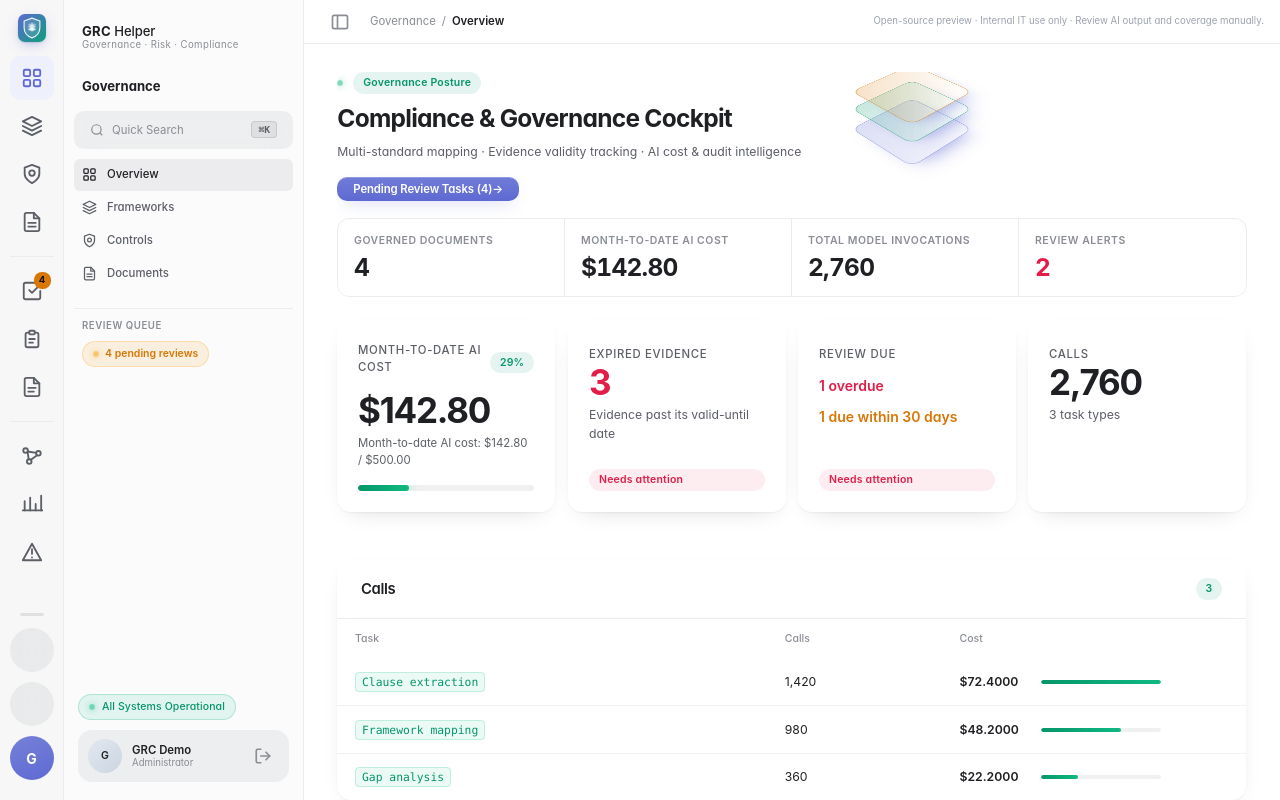
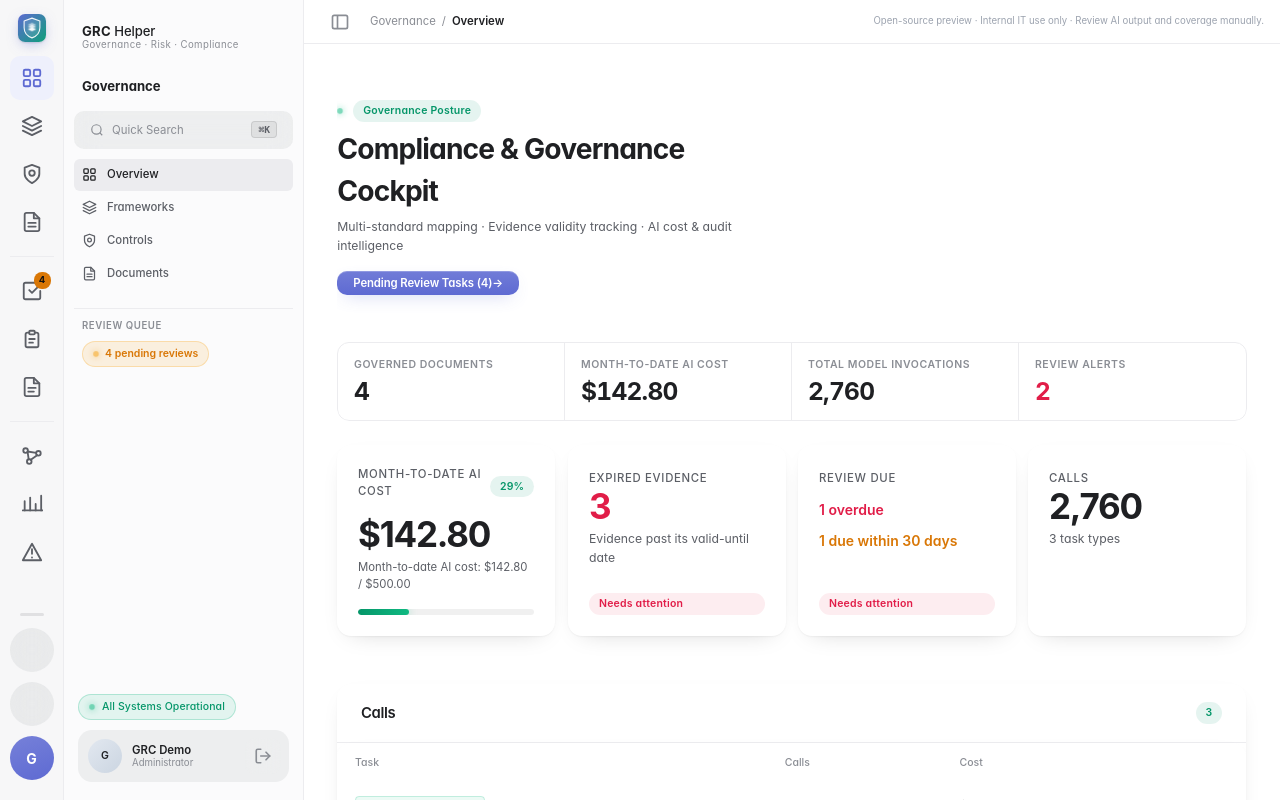
Before and after one commit to pz1130/GRC-Helper-Lite, a React (Vite) app in the folder frontend/: page / in a window 1280 px wide. Both pictures are taken after a click on the button "Enter demo ➜". Shown: the top 800 px of the page. Built offline with nearby package versions, Linux system fonts and the light colour scheme.

Commit message:
feat(home): make p1 dot-grid the default homepage hero; ?hero=p2|p3|p4 optional, ?hero=b old aurora

```diff
--- a/frontend/src/pages/Overview.tsx
+++ b/frontend/src/pages/Overview.tsx
@@ -13,7 +13,8 @@ import { reviewState } from "../reviewDue";
 const HeroV2 = lazy(() => import("../three/HeroV2"));
 import { HomeMotionVisual, MotionTitle, CountUp, HOME_MOTIONS, type HomeMotion } from "../home/HomeMotion";
 /** 首页动效候选：?hero=p1..p4（不带参数仍是原默认）。 */
-function homeMotion(): HomeMotion | null { const q = new URLSearchParams(window.location.search).get("hero"); return (HOME_MOTIONS as readonly string[]).includes(q ?? "") ? (q as HomeMotion) : null; }
+// 首页默认动效 p1（磁吸点阵）；?hero=p2|p3|p4 切换候选，?hero=a|b|c 回到旧版 hero
+function homeMotion(): HomeMotion | null { const q = new URLSearchParams(window.location.search).get("hero"); if (q === "a" || q === "b" || q === "c") return null; return (HOME_MOTIONS as readonly string[]).includes(q ?? "") ? (q as HomeMotion) : "p1"; }
 
 type HeroConcept = "a" | "b" | "c";
 /** hero 概念：开发对比用 `?hero=a|b|c`；不带参数时用默认概念。 */
```
